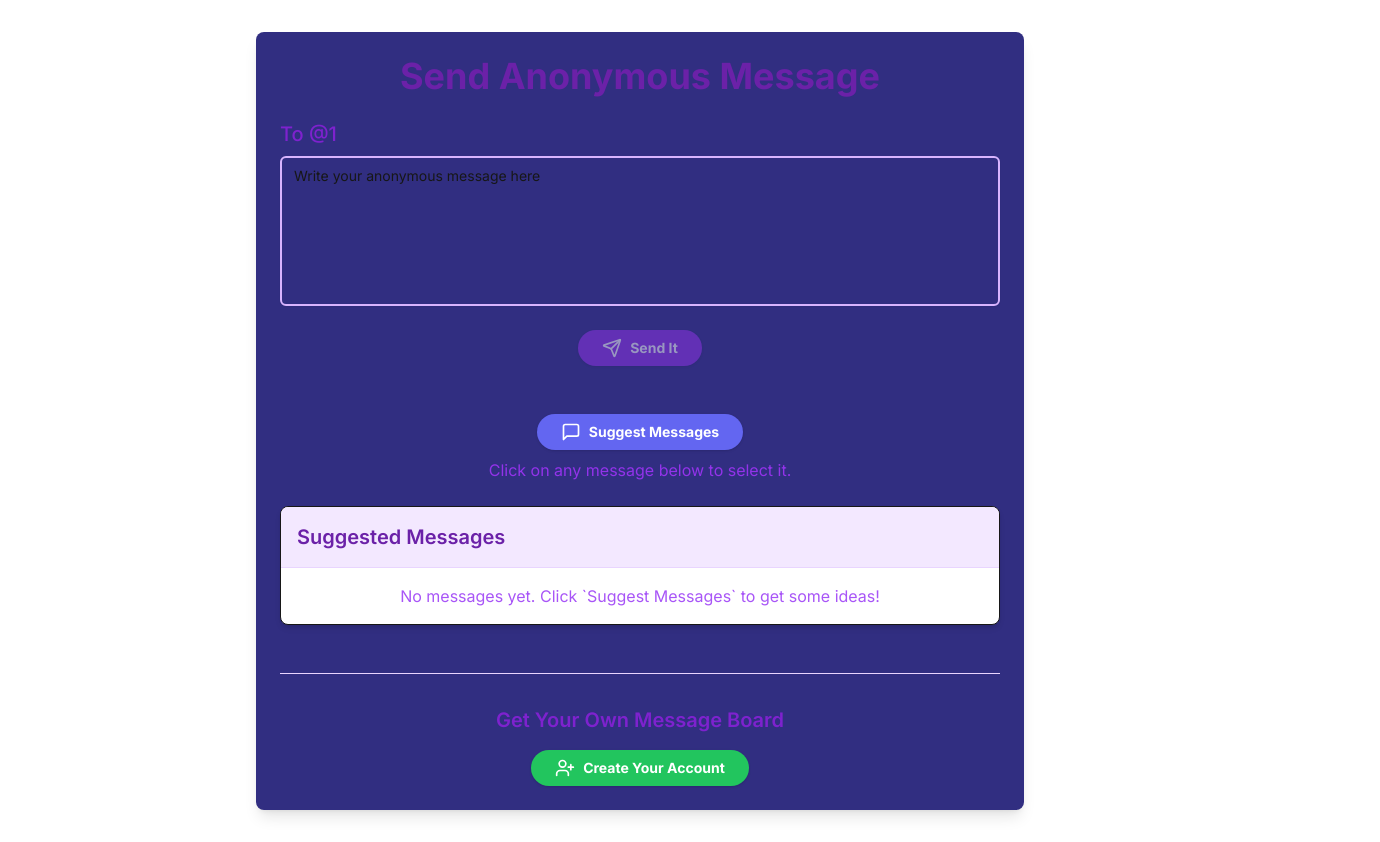
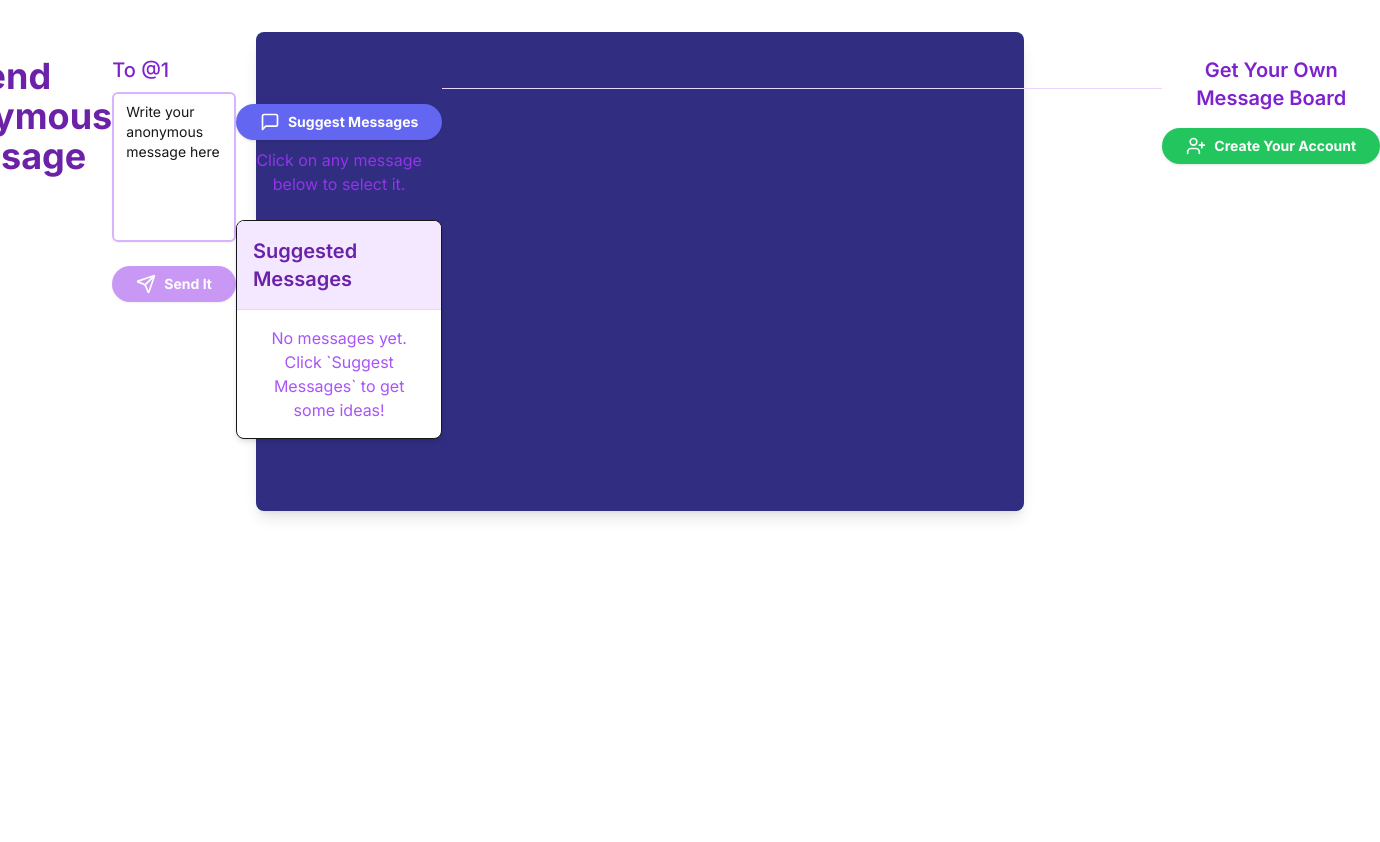
Before and after one commit to MishraShardendu22/Secret-Message-Application, a Next.js app: page /u/1 in a window 1280 px wide. Shown: the whole page, 1380 px wide, since content can reach past the window. After the commit the page ends 800 px from the top, so only its background shows below. Built offline with nearby package versions, Linux system fonts and the light colour scheme.

Commit message:
Making It Interactive

```diff
--- a/src/app/u/[username]/page.tsx
+++ b/src/app/u/[username]/page.tsx
@@ -192,7 +192,7 @@ export default function SendMessage() {
       initial={{ opacity: 0, y: 20 }}
       animate={{ opacity: 1, y: 0 }}
       transition={{ duration: 0.5 }}
-      className="container mx-auto my-8 p-6 bg-indigo-900 shadow-lg rounded-lg max-w-3xl" // Changed to blue-900
+      className="container flex flex-row justify-center mx-auto my-8 p-6 bg-indigo-900 shadow-lg rounded-lg max-w-3xl"
     >
       <h1 className="text-4xl font-bold mb-6 text-center text-purple-800">
         Send Anonymous Message
```
